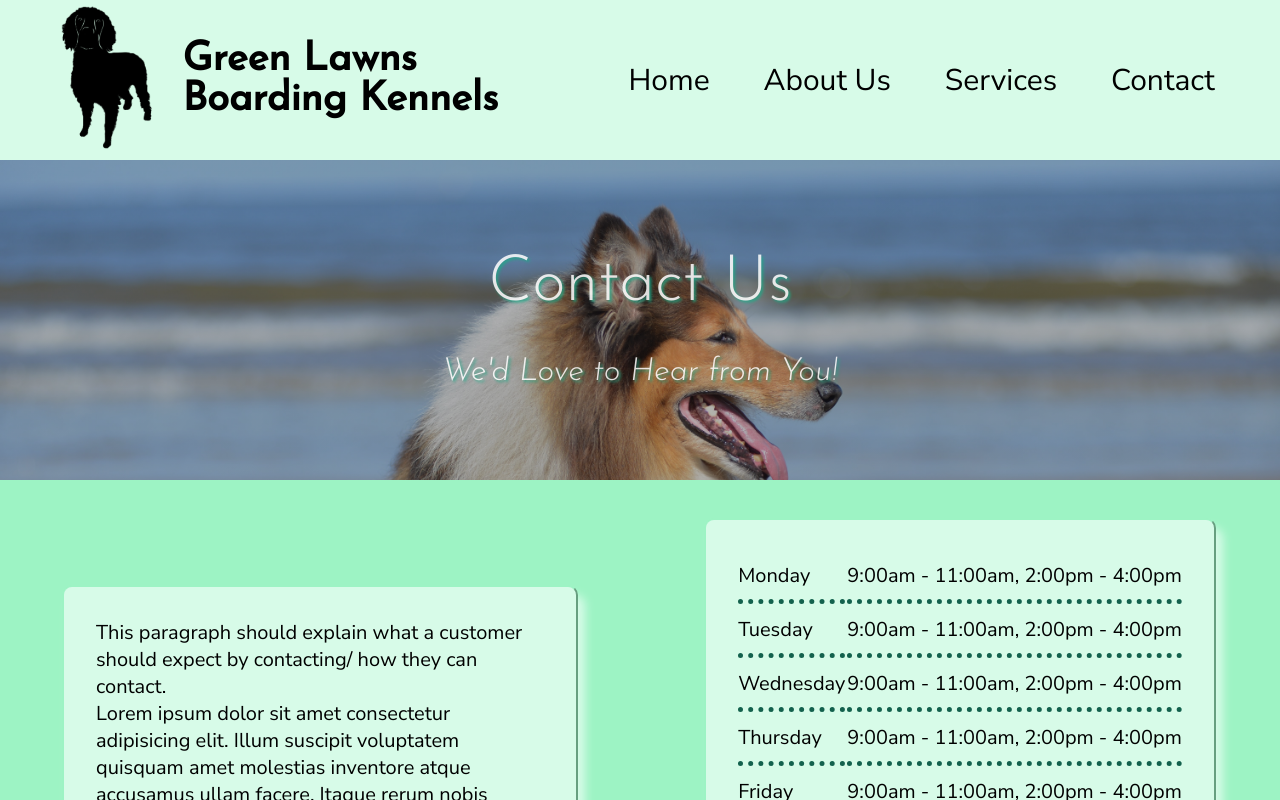
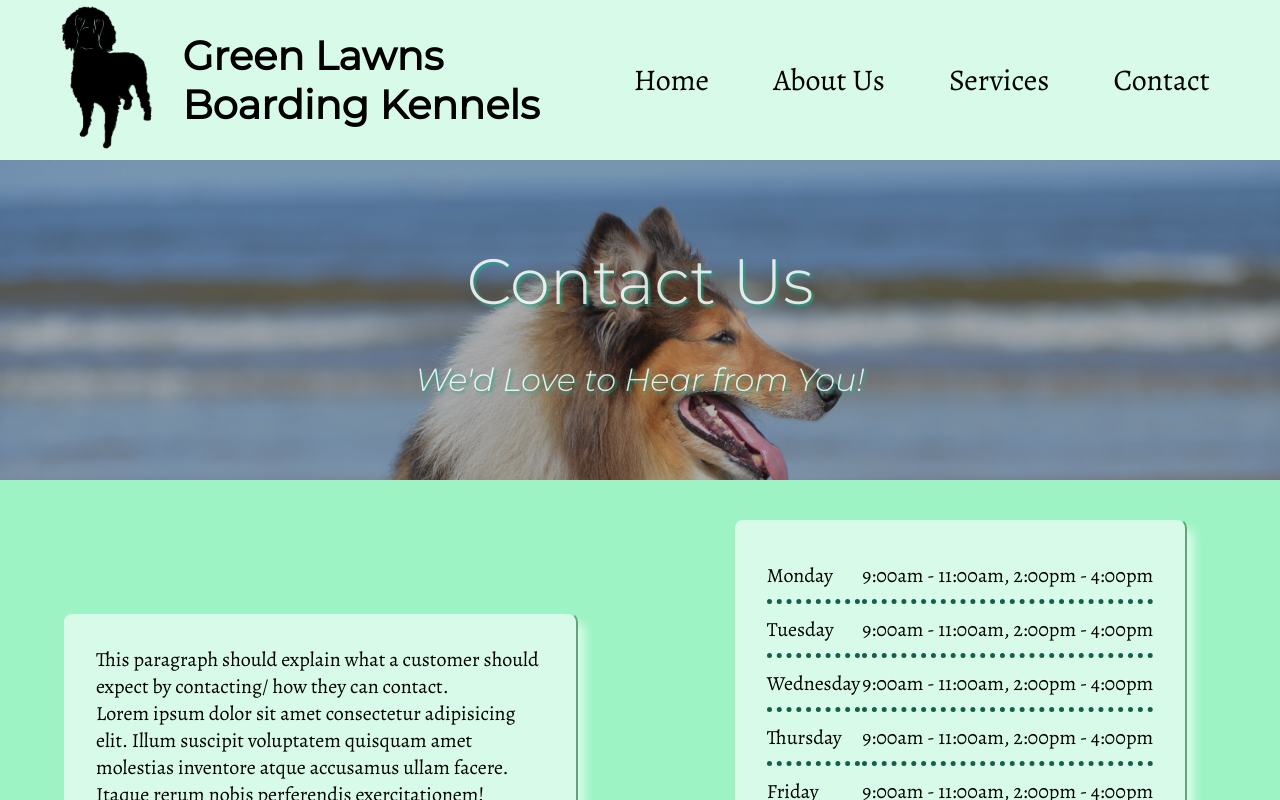
Before and after one commit to Velocima/green-lawns, a React (Create React App) app: page /contact in a window 1280 px wide. Shown: the top 800 px of the page. Built offline with nearby package versions, Linux system fonts and the light colour scheme.

Commit message:
fonts changed

```diff
--- a/src/css/App.css
+++ b/src/css/App.css
@@ -1,5 +1,7 @@
 @import url("https://fonts.googleapis.com/css2?family=Nunito+Sans:ital@0;1&display=swap");
 @import url("https://fonts.googleapis.com/css2?family=Josefin+Sans:ital,wght@0,300;0,400;1,300;1,400&display=swap");
+@import url("https://fonts.googleapis.com/css2?family=Alegreya:ital@0;1&display=swap");
+@import url("https://fonts.googleapis.com/css2?family=Montserrat:ital,wght@0,300;0,400;1,300;1,400&display=swap");
 * {
   margin: 0;
   padding: 0; }
--- a/src/css/about.css
+++ b/src/css/about.css
@@ -1,12 +1,14 @@
 @import url("https://fonts.googleapis.com/css2?family=Nunito+Sans:ital@0;1&display=swap");
 @import url("https://fonts.googleapis.com/css2?family=Josefin+Sans:ital,wght@0,300;0,400;1,300;1,400&display=swap");
+@import url("https://fonts.googleapis.com/css2?family=Alegreya:ital@0;1&display=swap");
+@import url("https://fonts.googleapis.com/css2?family=Montserrat:ital,wght@0,300;0,400;1,300;1,400&display=swap");
 .about-container {
   display: flex;
   flex-direction: column; }
   .about-container p {
     width: 80%;
     font-size: 20px;
-    font-family: "Nunito Sans", sans-serif; }
+    font-family: "Alegreya", serif; }
   .about-container .family {
     display: grid;
     grid-template-columns: 1fr 1fr;
@@ -23,7 +25,7 @@
       height: 30vw;
       padding: 10px; }
       .about-container .family .family-text h1 {
-        font-family: "Josefin Sans", sans-serif;
+        font-family: "Montserrat", sans-serif;
         font-size: 3vw;
         font-weight: 300;
         margin-bottom: 15vh;
@@ -57,7 +59,7 @@
     .about-container .facilities .banner h1 {
       justify-self: center;
       align-self: center;
-      font-family: "Josefin Sans", sans-serif;
+      font-family: "Montserrat", sans-serif;
       font-size: 5vw;
       font-weight: 300;
       color: white;
@@ -97,6 +99,6 @@
       border-radius: 10px; }
       .about-container .links a p {
         width: 20vw;
-        font-family: "Josefin Sans", sans-serif;
+        font-family: "Montserrat", sans-serif;
         font-size: 2.7vw;
         color: black; }
--- a/src/css/contact.css
+++ b/src/css/contact.css
@@ -1,8 +1,10 @@
 @import url("https://fonts.googleapis.com/css2?family=Nunito+Sans:ital@0;1&display=swap");
 @import url("https://fonts.googleapis.com/css2?family=Josefin+Sans:ital,wght@0,300;0,400;1,300;1,400&display=swap");
+@import url("https://fonts.googleapis.com/css2?family=Alegreya:ital@0;1&display=swap");
+@import url("https://fonts.googleapis.com/css2?family=Montserrat:ital,wght@0,300;0,400;1,300;1,400&display=swap");
 .contact h1,
 .contact h2 {
-  font-family: "Josefin Sans", sans-serif;
+  font-family: "Montserrat", sans-serif;
   font-weight: 300;
   color: white;
   opacity: 0.85;
@@ -14,7 +16,7 @@
 .contact p,
 .contact td {
   font-size: 20px;
-  font-family: "Nunito Sans", sans-serif; }
+  font-family: "Alegreya", serif; }
 
 .contact p {
   width: 70%;
--- a/src/css/landing.css
+++ b/src/css/landing.css
@@ -1,5 +1,7 @@
 @import url("https://fonts.googleapis.com/css2?family=Nunito+Sans:ital@0;1&display=swap");
 @import url("https://fonts.googleapis.com/css2?family=Josefin+Sans:ital,wght@0,300;0,400;1,300;1,400&display=swap");
+@import url("https://fonts.googleapis.com/css2?family=Alegreya:ital@0;1&display=swap");
+@import url("https://fonts.googleapis.com/css2?family=Montserrat:ital,wght@0,300;0,400;1,300;1,400&display=swap");
 .landing-container {
   display: flex;
   flex-direction: column;
@@ -26,7 +28,7 @@
       border-radius: 10px; }
       .landing-container .title-banner .titles h1,
       .landing-container .title-banner .titles h2 {
-        font-family: "Josefin Sans", sans-serif;
+        font-family: "Montserrat", sans-serif;
         font-weight: 300;
         color: white;
         opacity: 0.85;
--- a/src/css/nav.css
+++ b/src/css/nav.css
@@ -1,5 +1,7 @@
 @import url("https://fonts.googleapis.com/css2?family=Nunito+Sans:ital@0;1&display=swap");
 @import url("https://fonts.googleapis.com/css2?family=Josefin+Sans:ital,wght@0,300;0,400;1,300;1,400&display=swap");
+@import url("https://fonts.googleapis.com/css2?family=Alegreya:ital@0;1&display=swap");
+@import url("https://fonts.googleapis.com/css2?family=Montserrat:ital,wght@0,300;0,400;1,300;1,400&display=swap");
 nav {
   display: flex;
   flex-direction: row;
@@ -15,7 +17,7 @@ nav {
       width: auto;
       margin-left: 3vw; }
     nav .logo h4 {
-      font-family: "Josefin Sans", sans-serif;
+      font-family: "Montserrat", sans-serif;
       font-size: 5vh; }
   nav ul {
     display: flex;
@@ -27,7 +29,7 @@ nav {
     nav ul li {
       transition: all 0.3s; }
       nav ul li a {
-        font-family: "Nunito Sans", sans-serif;
+        font-family: "Alegreya", serif;
         font-size: 30px;
         color: black;
         text-decoration: none; }
--- a/src/css/review.css
+++ b/src/css/review.css
@@ -1,6 +1,8 @@
 @charset "UTF-8";
 @import url("https://fonts.googleapis.com/css2?family=Nunito+Sans:ital@0;1&display=swap");
 @import url("https://fonts.googleapis.com/css2?family=Josefin+Sans:ital,wght@0,300;0,400;1,300;1,400&display=swap");
+@import url("https://fonts.googleapis.com/css2?family=Alegreya:ital@0;1&display=swap");
+@import url("https://fonts.googleapis.com/css2?family=Montserrat:ital,wght@0,300;0,400;1,300;1,400&display=swap");
 .reviews {
   display: flex;
   flex-direction: column;
@@ -20,7 +22,7 @@
     background-size: cover;
     margin-bottom: 5vh; }
     .reviews .reviews-banner h2 {
-      font-family: "Josefin Sans", sans-serif;
+      font-family: "Montserrat", sans-serif;
       font-weight: 300;
       color: white;
       opacity: 0.85;
@@ -31,7 +33,7 @@
     display: flex;
     flex-direction: column;
     width: 70%;
-    font-family: "Nunito Sans", sans-serif; }
+    font-family: "Alegreya", serif; }
     .reviews .reviews-container .review {
       display: flex;
       flex-direction: column;
--- a/src/css/services.css
+++ b/src/css/services.css
@@ -1,5 +1,7 @@
 @import url("https://fonts.googleapis.com/css2?family=Nunito+Sans:ital@0;1&display=swap");
 @import url("https://fonts.googleapis.com/css2?family=Josefin+Sans:ital,wght@0,300;0,400;1,300;1,400&display=swap");
+@import url("https://fonts.googleapis.com/css2?family=Alegreya:ital@0;1&display=swap");
+@import url("https://fonts.googleapis.com/css2?family=Montserrat:ital,wght@0,300;0,400;1,300;1,400&display=swap");
 .services {
   display: flex;
   flex-direction: column;
@@ -7,13 +9,13 @@
   align-items: center; }
   .services h1,
   .services h2 {
-    font-family: "Josefin Sans", sans-serif;
+    font-family: "Montserrat", sans-serif;
     font-weight: 300;
     text-shadow: 2px 2px 3px #1fab89;
     opacity: 0.85; }
   .services p,
   .services td {
-    font-family: "Nunito Sans", sans-serif;
+    font-family: "Alegreya", serif;
     font-size: 20px; }
   .services .our-services {
     width: 100%;
@@ -136,6 +138,6 @@
       border-radius: 10px; }
       .services .links a p {
         width: 20vw;
-        font-family: "Josefin Sans", sans-serif;
+        font-family: "Montserrat", sans-serif;
         font-size: 2.7vw;
         color: black; }
--- a/src/scss/variables/_variables.scss
+++ b/src/scss/variables/_variables.scss
@@ -1,5 +1,7 @@
 @import url('https://fonts.googleapis.com/css2?family=Nunito+Sans:ital@0;1&display=swap');
 @import url('https://fonts.googleapis.com/css2?family=Josefin+Sans:ital,wght@0,300;0,400;1,300;1,400&display=swap');
+@import url('https://fonts.googleapis.com/css2?family=Alegreya:ital@0;1&display=swap');
+@import url('https://fonts.googleapis.com/css2?family=Montserrat:ital,wght@0,300;0,400;1,300;1,400&display=swap');
 
 $background-color: white;
 $container-color: #d7fbe8;
@@ -8,5 +10,5 @@ $text-shadow: #1fab89;
 $title-container-color: #d7fbe88e;
 $footer-color: #13614d;
 
-$text-font: 'Nunito Sans', sans-serif;
-$title-font: 'Josefin Sans', sans-serif;
+$text-font: 'Alegreya', serif;
+$title-font: 'Montserrat', sans-serif;
```
